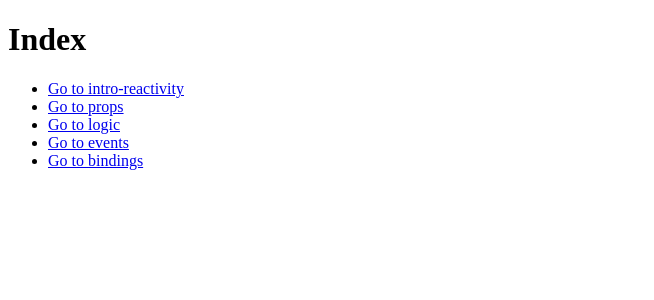
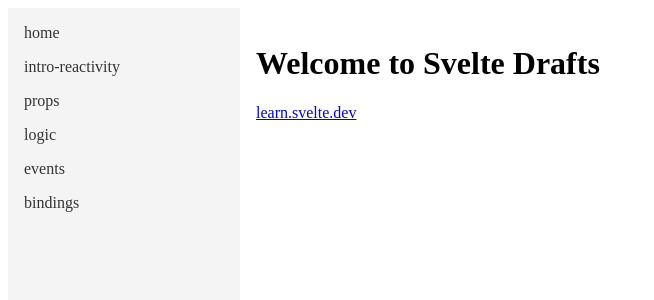
Before and after one commit to gnairooze/learn-svelte, a SvelteKit app: page / in a window 1280 px wide. Shown: the top 300 px of the page, without its empty margins (0-654 px from the left). Built offline with nearby package versions, Linux system fonts and the light colour scheme.

Commit message:
make layout page with nav

```diff
--- /dev/null
+++ b/src/routes/+layout.svelte
@@ -0,0 +1,50 @@
+<!-- src/routes/+layout.svelte -->
+<script>
+    // You can define your navigation items here
+    const navItems = [
+      { name: 'home', path: '/' },
+      { name: 'intro-reactivity', path: '/intro-reactivity' },
+      { name: 'props', path: '/props' },
+      { name: 'logic', path: '/logic' },
+      { name: 'events', path: '/events' },
+      { name: 'bindings', path: '/bindings' }
+    ];
+  </script>
+
+  <style>
+    html, body {
+    height: 100%;
+    margin: 0;
+    }
+
+    .container {
+      display: flex;
+      height: 98vh; /* Full viewport height */
+    }
+    nav {
+      width: 200px;
+      background-color: #f4f4f4;
+      padding: 1rem;
+    }
+    nav a {
+      display: block;
+      margin-bottom: 1rem;
+      text-decoration: none;
+      color: #333;
+    }
+    .content {
+      flex: 1;
+      padding: 1rem;
+    }
+  </style>
+
+  <div class="container">
+    <nav>
+      {#each navItems as item}
+        <a href={item.path}>{item.name}</a>
+      {/each}
+    </nav>
+    <div class="content">
+      <slot></slot>
+    </div>
+  </div>
--- a/src/routes/+page.svelte
+++ b/src/routes/+page.svelte
@@ -1,11 +1,3 @@
-<h1>Index</h1>
+<h1>Welcome to Svelte Drafts</h1>
 
-<nav>
-    <ul>
-        <li><a href="/intro-reactivity/">Go to intro-reactivity</a></li>
-        <li><a href="/props/">Go to props</a></li>
-        <li><a href="/logic/">Go to logic</a></li>
-        <li><a href="/events/">Go to events</a></li>
-        <li><a href="/bindings/">Go to bindings</a></li>
-    </ul>
-</nav>
+<a href="https://learn.svelte.dev/tutorial/welcome-to-svelte">learn.svelte.dev</a>
--- a/src/routes/events/+page.svelte
+++ b/src/routes/events/+page.svelte
@@ -37,7 +37,7 @@
 <style>
 	div {
 		position: fixed;
-		left: 0;
+		left: 200;
 		top: 0;
 		width: 100%;
 		height: 100%;
@@ -47,7 +47,7 @@
 
 	.next {
 		position: fixed;
-		left: 0;
+		left: 200;
 		top: 200px;
 		width: 100%;
 		height: 100%;
```
